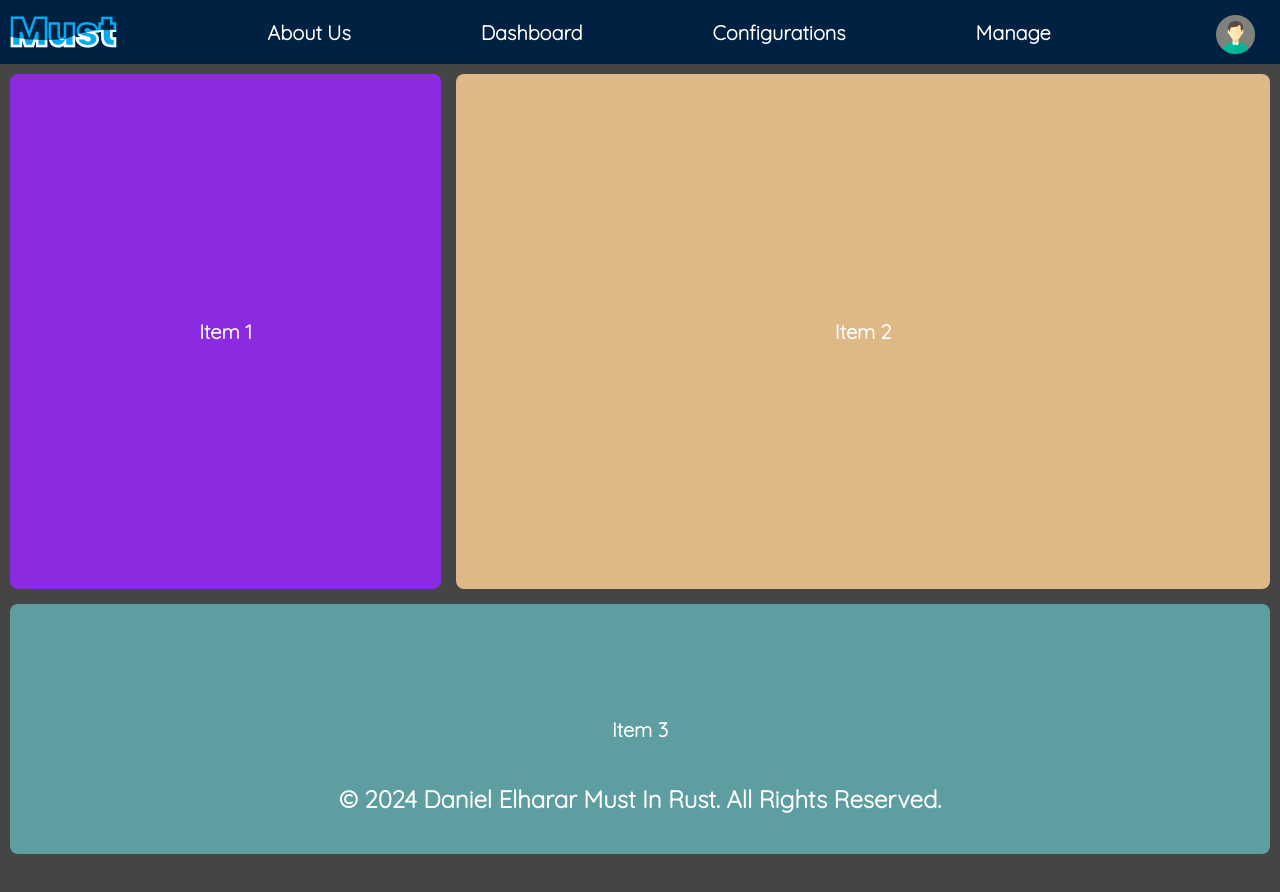
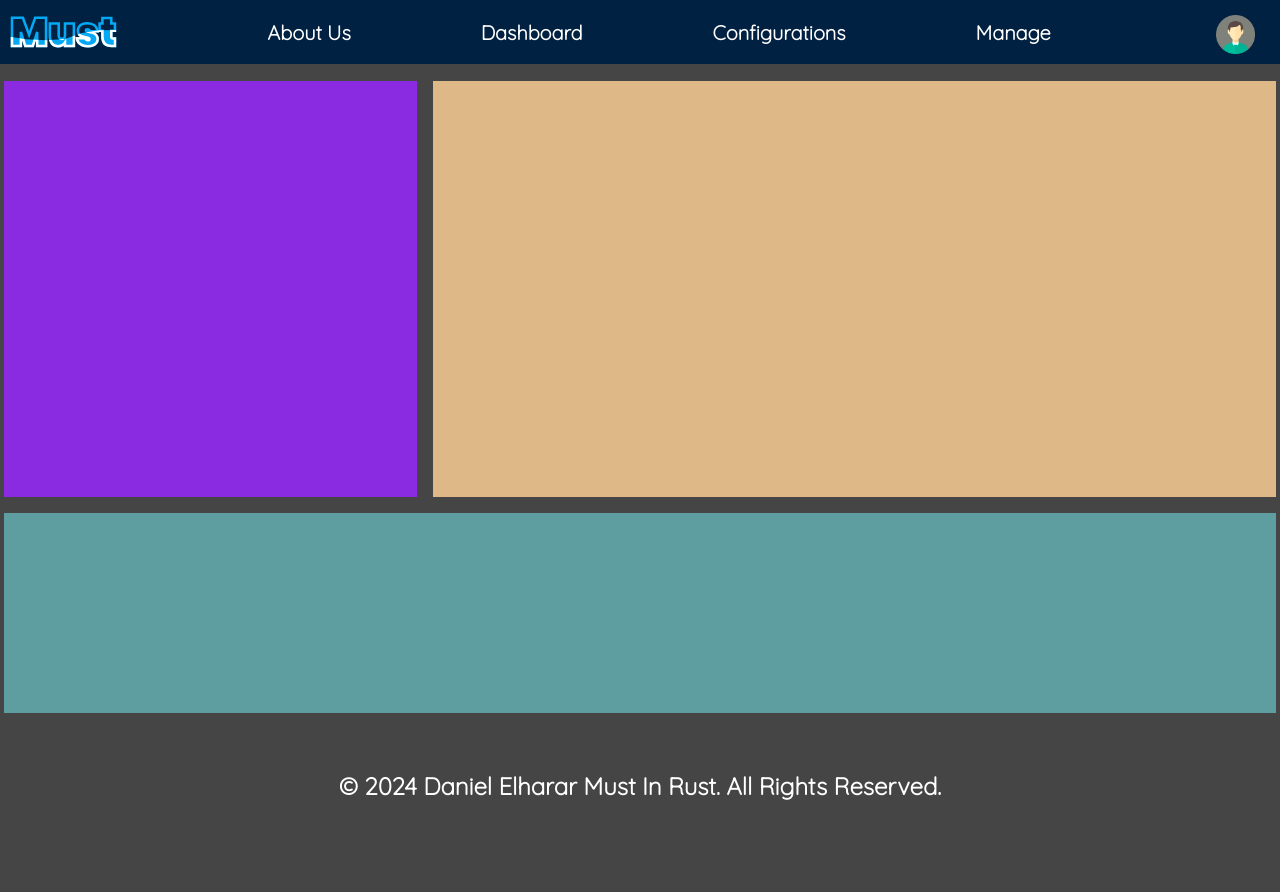
Before and after one commit to MaSsTerKidd0/MustGui, a React (Create React App) app: page /dashboard in a window 1280 px wide. After the commit the page ends 801 px from the top, so only its background shows below. Built offline with nearby package versions, Linux system fonts and the light colour scheme.

Commit message:
restyle config page

```diff
--- a/src/App.css
+++ b/src/App.css
@@ -1,4 +1,3 @@
-
 body {
   width: 100vw;
   height: 100vh;
--- a/src/Components/Footer/Footer.module.css
+++ b/src/Components/Footer/Footer.module.css
@@ -10,8 +10,6 @@
   background-color: transparent; /* Choose your color */
   color: white;
   text-align: center;
-  justify-content: center;
   margin-inline: 0.5%;
-  border-radius: 8px;
   font-weight: bolder;
 }
--- a/src/UI/AboutPage/AboutPage.module.css
+++ b/src/UI/AboutPage/AboutPage.module.css
@@ -9,22 +9,15 @@
 
 .maincontainer {
   min-height: 100vh;
-  min-width: 100vw;
-  margin: 0;
-  padding: 0;
 }
 
 .aboutus {
   display: block;
   border-radius: 8px;
-
   color: #dcdcdc;
   flex-direction: column;
   align-items: center;
-  padding: 5rem;
-  overflow-y: auto; /* Enable vertical scrolling */
-  overflow-x: hidden;
-  max-height: calc(100vh - 2rem); /* Set a maximum height */
+  padding-inline: 5vh;
 }
 
 /* Hide scrollbar for Chrome, Safari and Opera */
@@ -35,15 +28,15 @@
 .aboutus h1,
 .aboutus h2,
 .aboutus h3 {
+  margin-top: 1vh;
+  margin-bottom: 1vh;
   color: #ffffff;
-  margin-top: 2rem;
-  margin-bottom: 1rem;
   text-align: center;
 }
 
 .aboutus h1 {
   font-size: var(--text-headers-size);
-  font-weight: bold;
+  font-weight: bolder;
 }
 
 .aboutus h2 {
@@ -65,5 +58,4 @@
 .aboutus ul,
 .aboutus ol {
   text-align: center;
-  margin-left: 1.5rem;
 }
--- a/src/UI/ConfigurationPage/ConfigPage.js
+++ b/src/UI/ConfigurationPage/ConfigPage.js
@@ -5,6 +5,7 @@ import ScrollableList from "../../Components/ScrollableList/ScrollableList";
 import Footer from "../../Components/Footer/Footer";
 import Selector from "../../Components/Selector/Selector";
 import axios from "axios";
+
 const ConfigPage = () => {
   const [items, setItems] = useState([]);
   const [isSubmitted, setIsSubmitted] = useState(false);
@@ -107,7 +108,6 @@ const ConfigPage = () => {
     <>
       <div className={styles.confPage}>
         <Navbar />
-        <div className={styles.gridContainer}>
         <div className={styles.basicConfigurations}>
           <div className={styles.configName}>
             <label htmlFor="configName">Configuration Name:</label>
@@ -154,8 +154,6 @@ const ConfigPage = () => {
           >
             Save
           </button>
-          </div>
-
           <div className={styles.oldConfigurations}>
             <ScrollableList items={items} />
             <div className={styles.buttonSection}>
--- a/src/UI/ConfigurationPage/ConfigPage.module.css
+++ b/src/UI/ConfigurationPage/ConfigPage.module.css
@@ -12,23 +12,14 @@ body {
   flex-direction: column;
 }
 
-.gridContainer {
-  display: flex;
-
-  width: 100%;
-  height: 100%; /* Adjust this value as needed */
-}
-
-
-
 /* Basic and Old configurations styling */
 .basicConfigurations,
 .oldConfigurations {
   background: #1e1e1e; /* Slightly lighter background for the section */
   padding: 2rem;
   border-radius: 8px;
-  width: 100%; /* Full width of the container */
-  max-width: 500px; /* Adjust this value as needed */
+  width: 100vw; /* Full width of the container */
+  max-width: 50vw; /* Adjust this value as needed */
   margin: auto; /* Ensures margin is auto on all sides */
 }
 
@@ -49,7 +40,6 @@ input[type="text"] {
   padding: 0.5rem;
   border: none;
   border-radius: 4px;
-  margin-bottom: 1rem;
 }
 
 /* Button styling */
@@ -90,15 +80,9 @@ input[type="text"] {
   opacity: 0.5;
 }
 
-/* Old Configurations specific styling */
-.oldConfigurations {
-  position: relative;
-}
 .buttonSection {
   display: flex; /* Use flexbox to layout the buttons */
   justify-content: space-between; /* This will put space between the two buttons */
-  gap: 5px;
-  padding: 8px;
 }
 
 .buttonSection .button {
--- a/src/UI/DashboardPage/DashboardPage.js
+++ b/src/UI/DashboardPage/DashboardPage.js
@@ -8,9 +8,9 @@ const DashboardPage = () => {
     <div className={styles.dashboard}>
       <Navbar />
       <div className={styles.gridContainer}>
-        <div className={`${styles.gridItem} ${styles.gridItem1}`}>Item 1</div>
-        <div className={`${styles.gridItem} ${styles.gridItem2}`}>Item 2</div>
-        <div className={`${styles.gridItem} ${styles.gridItem3}`}>Item 3</div>
+        <div className={`${styles.gridItem} ${styles.gridItem1}`}></div>
+        <div className={`${styles.gridItem} ${styles.gridItem2}`}></div>
+        <div className={`${styles.gridItem} ${styles.gridItem3}`}></div>
       </div>
       <Footer />
     </div>
--- a/src/UI/DashboardPage/DashboardPage.module.css
+++ b/src/UI/DashboardPage/DashboardPage.module.css
@@ -8,24 +8,21 @@
 
 .gridContainer {
   display: grid;
-  min-height: 100vh;
+  height: 85vh;
+  top: 0;
   grid-template-areas:
     "item1 item2 item2"
     "item1 item2 item2"
     "item3 item3 item3";
-  padding: 10px;
-  gap: 15px;
+  padding: 0.5vh;
+  gap: 2vh;
   background-color: #444544; /* Replace with your desired color */
-  grid-template-rows: 1fr 1fr 1fr; /* Three rows for items and one for the footer */
+  grid-template-rows: 25vh 25vh 25vh; /* Three rows for items and one for the footer */
 }
 
 .gridItem {
-  display: flex;
+  display: block;
   color: white;
-  font-size: 20px;
-  border-radius: 8px;
-  justify-content: center;
-  align-items: center;
 }
 
 .gridItem1 {
@@ -37,8 +34,6 @@
   grid-area: item2;
 } /* Random color */
 .gridItem3 {
-  margin: 0;
-  padding: 0;
   background-color: #5f9ea0; /* This is your item3 color */
   grid-area: item3;
 }
```
Lines whose indentation alone changed are shown as unchanged.
